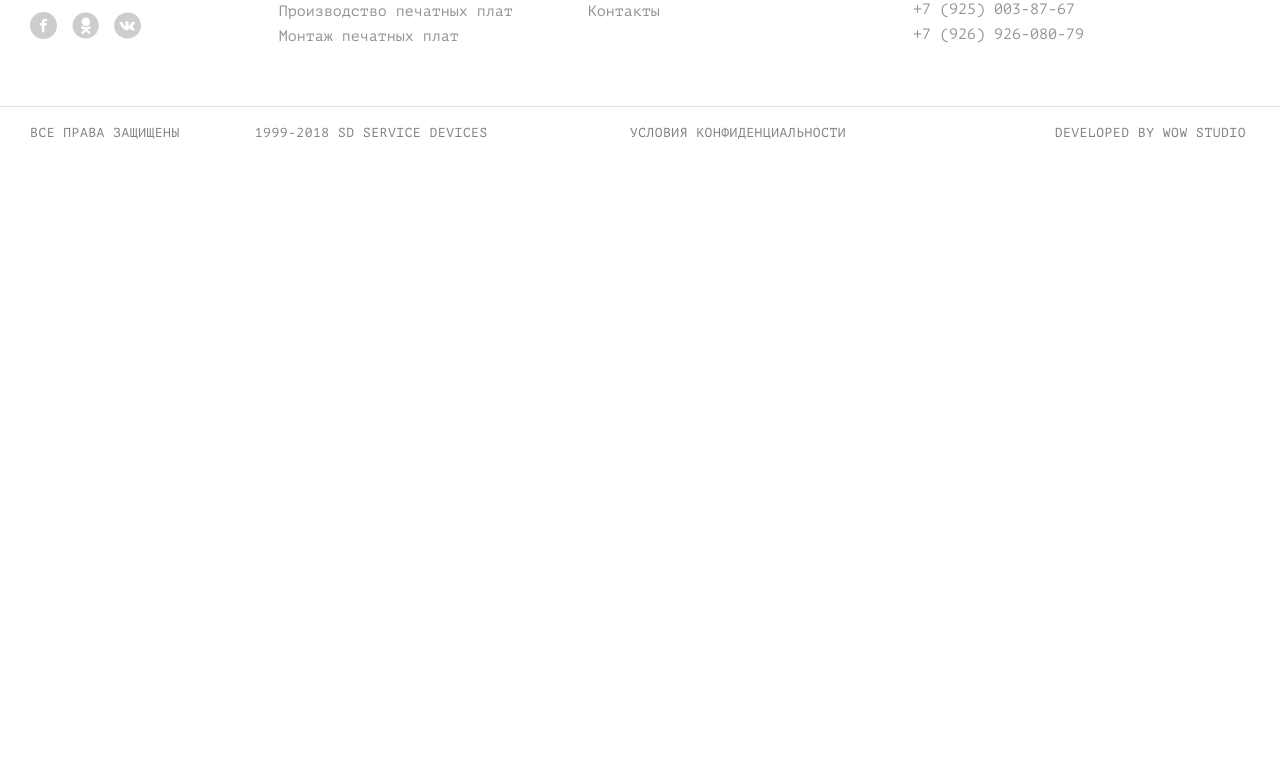
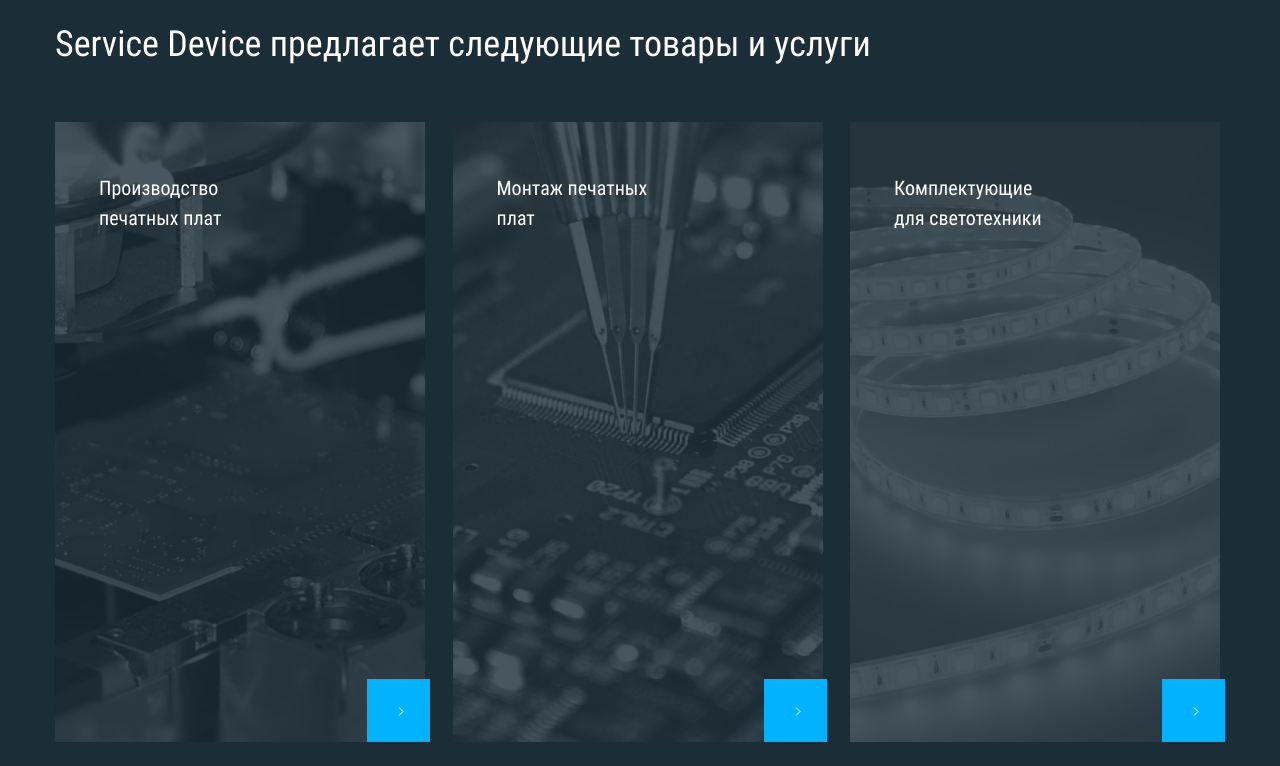
Before and after one commit to olga2505/Smart-Device, a website: page source/index.html in a window 1280 px wide. Shown: the part 2209-2975 px from the top of the page. Before the commit the page ends 2395 px from the top, so only its background shows below. Drawn offline with nearby package versions, Linux system fonts and the light colour scheme; files that its build step writes are made by us from their sources.

Commit message:
Сделан блок Товары и услуги

```diff
--- a/source/index.html
+++ b/source/index.html
@@ -122,6 +122,22 @@
         <a class="about-company__button button" href="#">Подробнее</a>
       </section>
     </div>
+    <section class="page-main__services services">
+      <div class="services__wrap">
+        <h2>Service Device предлагает следующие товары и услуги</h2>
+        <ul class="services__list">
+          <li class="services__item services__item--production"><a href="#" aria-label="Производство печатных плат">
+            <h3>Производство печатных плат</h3>
+          </a></li>
+          <li class="services__item services__item--mounting"><a href="#" aria-label="Монтаж печатных пла">
+            <h3>Монтаж печатных плат</h3>
+          </a></li>
+          <li class="services__item services__item--сomponents"><a href="#" aria-label="Комплектующие для светотехники">
+            <h3>Комплектующие для светотехники</h3>
+          </a></li>
+        </ul>
+      </div>
+    </section>
   </main>
   <footer class="page-footer">
     <div class="page-footer__wrap">
--- a/source/sass/blocks/about-company.scss
+++ b/source/sass/blocks/about-company.scss
@@ -1,6 +1,7 @@
 .about-company {
   position: relative;
   max-width: 1270px;
+  margin-bottom: 89px;
   padding: 0 55px 0 230px;
   color: $color-text;
 
--- a/source/sass/blocks/advantages.scss
+++ b/source/sass/blocks/advantages.scss
@@ -90,7 +90,9 @@
   position: relative;
   display: flex;
   flex-direction: column;
-  width: 570px;
+  // width: 570px;
+  width: calc(100% / 12 * 6 - 15px);
+  // width: 50%;
   min-height: 299px;
   margin: 0 0 30px 0;
   padding: 96px 38px 25px 43px;
@@ -107,9 +109,8 @@
     outline: none;
   }
 
-
   @media (max-width: $tablet-width) {
-    width: 345px;
+    // width: 345px;
     min-height: 232px;
     padding: 66px 20px 21px 24px;
 
@@ -119,6 +120,7 @@
   }
 
   @media (max-width: $mobile-width) {
+    width: 100%;
     padding: 71px 13px 25px 24px;
     margin: 0 0 20px 0;
 
--- /dev/null
+++ b/source/sass/blocks/services.scss
@@ -0,0 +1,179 @@
+.services {
+  background-color: $color-3;
+  padding-bottom: 127px;
+
+  @media (max-width: $tablet-width) {
+    padding-bottom: 32px;
+  }
+
+  @media (max-width: $mobile-width) {
+    padding-bottom: 33px;
+  }
+}
+
+.services__wrap {
+  display: flex;
+  flex-direction: column;
+  max-width: 1270px;
+  margin: 0 auto;
+  padding: 0 50px;
+
+  @media (max-width: $tablet-width) {
+    max-width: 720px;
+    padding: 0 24px 0 26px;
+  }
+
+  @media (max-width: $mobile-width) {
+    padding: 0 15px 0 15px;
+  }
+}
+
+.services h2 {
+  margin: 88px 0 52px 0;
+  font-family: $font-alt;
+  font-size: 36px;
+  line-height: 51px;
+  font-weight: 400;
+
+  @media (max-width: $tablet-width) {
+    max-width: 631px;
+    margin: 52px 0 49px 0;
+    font-size: 32px;
+    line-height: 45px;
+  }
+
+  @media (max-width: $mobile-width) {
+    margin: 50px 0 42px 11px;
+    font-size: 28px;
+    line-height: 39px;
+  }
+}
+
+.services__list {
+  display: flex;
+  justify-content: space-between;
+  margin: 0;
+  padding: 0;
+  list-style: none;
+
+  @media (max-width: $tablet-width) {
+    flex-direction: column;
+    align-items: center;
+  }
+
+  // @media (max-width: $mobile-width) {
+  // }
+}
+
+.services__item {
+  position: relative;
+  width: calc(100% / 12 * 4 - 15px);
+  height: 620px;
+  margin: 0;
+  cursor: pointer;
+  background-repeat: no-repeat;
+
+  &--production {
+    background-image: url("../../img/photo-1-desktop.png");
+  }
+
+  &--mounting {
+    background-image: url("../../img/photo-2-desktop.png");
+  }
+
+  &--сomponents {
+    background-image: url("../../img/photo-3-desktop.png");
+  }
+
+  @media (max-width: $tablet-width) {
+    width: 100%;
+    max-width: 720px;
+    height: 256px;
+    margin-bottom: 46px;
+
+    &--production {
+      background-image: url("../../img/photo-1-tablet.png");
+    }
+
+    &--mounting {
+      background-image: url("../../img/photo-2-tablet.png");
+    }
+
+    &--сomponents {
+      background-image: url("../../img/photo-3-tablet.png");
+    }
+  }
+
+  @media (max-width: $mobile-width) {
+    max-width: 290px;
+    margin-bottom: 30px;
+
+    &--production {
+      background-image: url("../../img/photo-1-mobile.png");
+    }
+
+    &--mounting {
+      background-image: url("../../img/photo-2-mobile.png");
+    }
+
+    &--сomponents {
+      background-image: url("../../img/photo-3-mobile.png");
+    }
+  }
+}
+
+.services__item h3 {
+  max-width: 250px;
+  margin: 0;
+  padding: 51px 50px 50px 44px;
+  font-family: $font-alt;
+  font-size: 20px;
+  line-height: 30px;
+  font-weight: 400;
+
+  @media (max-width: $tablet-width) {
+    padding: 40px 50px 50px 45px;
+  }
+
+  @media (max-width: $mobile-width) {
+    padding: 20px 50px 50px 35px;
+  }
+}
+
+.services__item--сomponents h3 {
+  @media (max-width: $tablet-width) {
+    padding: 50px 50px 50px 45px;
+  }
+
+  @media (max-width: $mobile-width) {
+    padding: 30px 50px 50px 35px;;
+  }
+}
+
+.services__item a {
+  display: block;
+  width: 100%;
+  height: 100%;
+
+  &::before {
+    position: absolute;
+    content: "";
+    width: 63px;
+    height: 63px;
+    bottom: 0;
+    right: 0;
+    background-color: $color-2;
+  }
+
+  &::after {
+    position: absolute;
+    content: "";
+    width: 6px;
+    height: 10px;
+    bottom: 25px;
+    right: 26px;
+    background-image: url("../../img/arrow.svg");
+    background-size: contain;
+    background-repeat: no-repeat;
+  }
+}
--- a/source/sass/style.scss
+++ b/source/sass/style.scss
@@ -16,3 +16,4 @@
 @import "blocks/copyright.scss";
 @import "blocks/button-show.scss";
 @import "blocks/about-company.scss";
+@import "blocks/services.scss";
```
Also changed, not shown: build/css/style.min.css, build/img/arrow.svg (added), build/index.html, source/img/arrow.svg (added), 1 other file.
